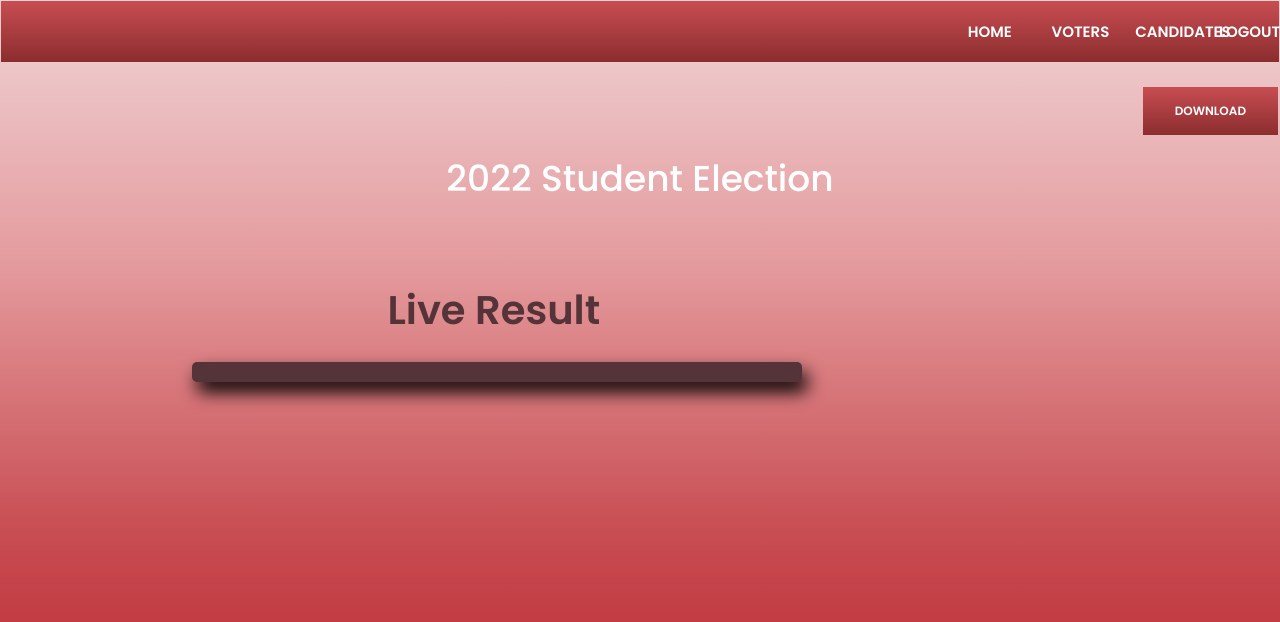
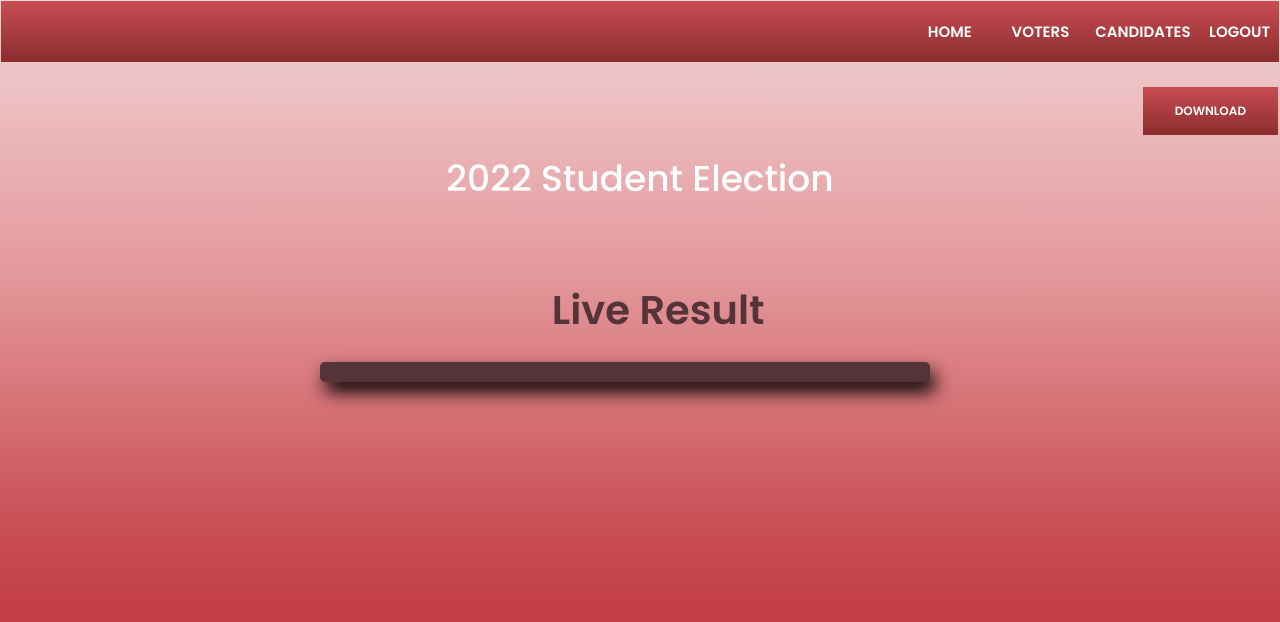
Before and after one commit to Bubs0220/Voting-System, a PHP site: page /Voting-System/adminhome.php in a window 1280 px wide. Shown: the top 622 px of the page. Run offline with PHP 8.4, Linux system fonts and the light colour scheme; a user stored in the database is signed in; data comes from the database, SQL or seed files in the repository; data that the repository does not hold is empty.

Commit message:
for the style pu hehe

```diff
--- a/adminhome.php
+++ b/adminhome.php
@@ -22,8 +22,8 @@
 			<ul>
 				<li><a href = "adminhome.php">Home</a></li>
 				<li><a href = "addstudent/addstudent.php">Voters</a></li>
-				<li><a href = "addcandidate/addstudent.php">Candidates</a></li>
-				<li><a href="logout.php">Logout</a></li>
+				<li><a href = "addcandidate/addstudent.php" style= "margin-right: 30px">Candidates</a></li>
+				<li><a href="logout.php" style= "margin-right: 10px">Logout</a></li>
 			</ul>
 		</div>
 		<div class = "printer">
@@ -48,7 +48,7 @@
             h2{
                 font-size: 40px;
                 text-align: center;
-                margin-left: 57%;
+                margin-left: 88%;
                 white-space: nowrap;
                 font-weight: bold;
                 color: #543438;
@@ -60,15 +60,15 @@
             }
             .progress{
                 margin-left: 60px;
-            }
+			}
 			</style>
-			            <div class="col-md-6">
+			<div class="col-md-6">
 
 				<br />
 				<br />
 				<br />
 				<h2>Live Result</h2><br />
-				<div id="poll_result" style="background:  #543438; box-shadow: 5px 10px 18px black; padding: 10px 10px 10px 10px; border-radius: 5px; margin-left: 29%; width: 100%"></div>
+				<div id="poll_result" style="background:  #543438; box-shadow: 5px 10px 18px black; padding: 10px 10px 10px 10px; border-radius: 5px; margin-left: 50%; width: 100%"></div>
 			</div>
 		</div>
 
```
